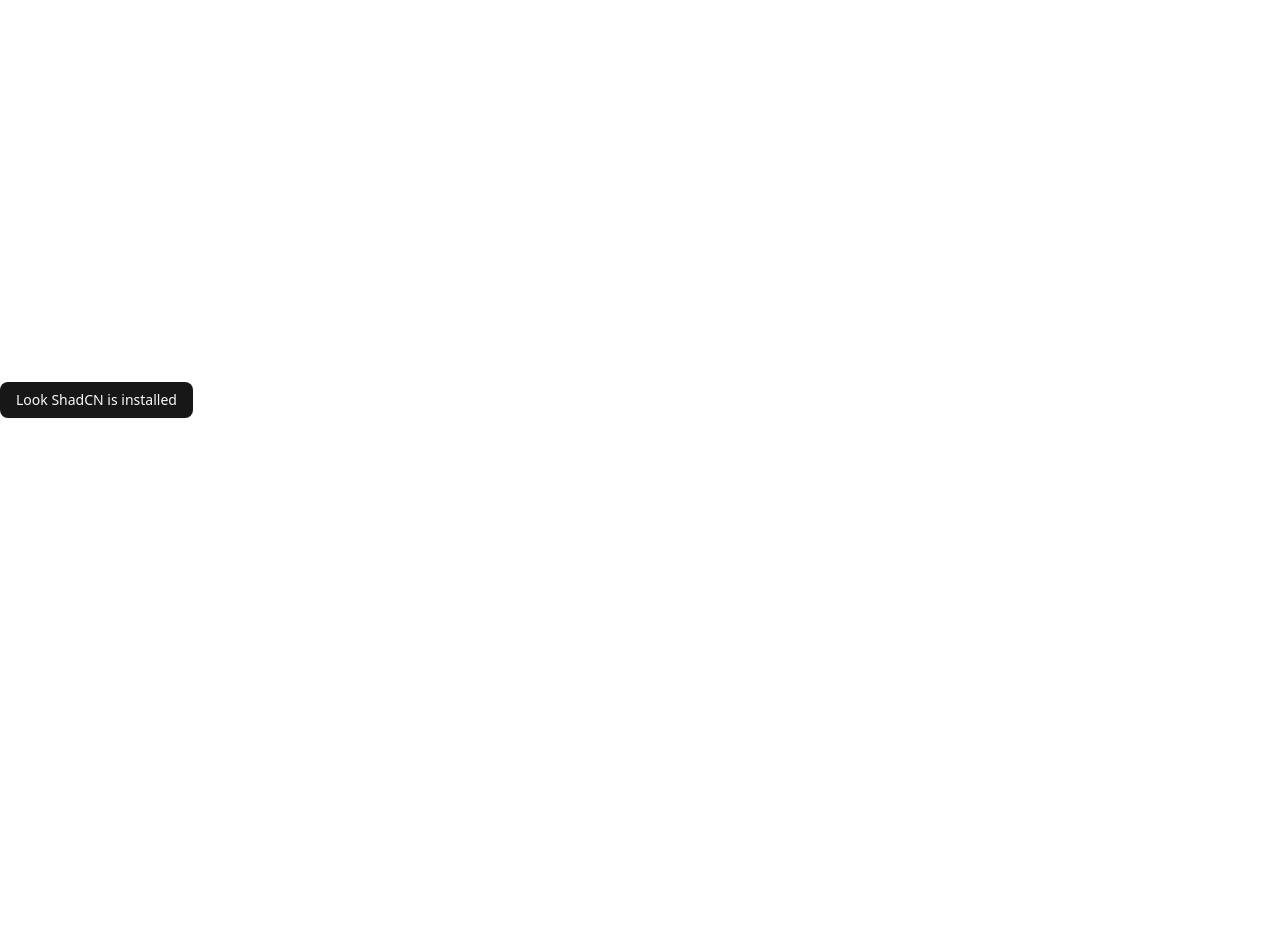
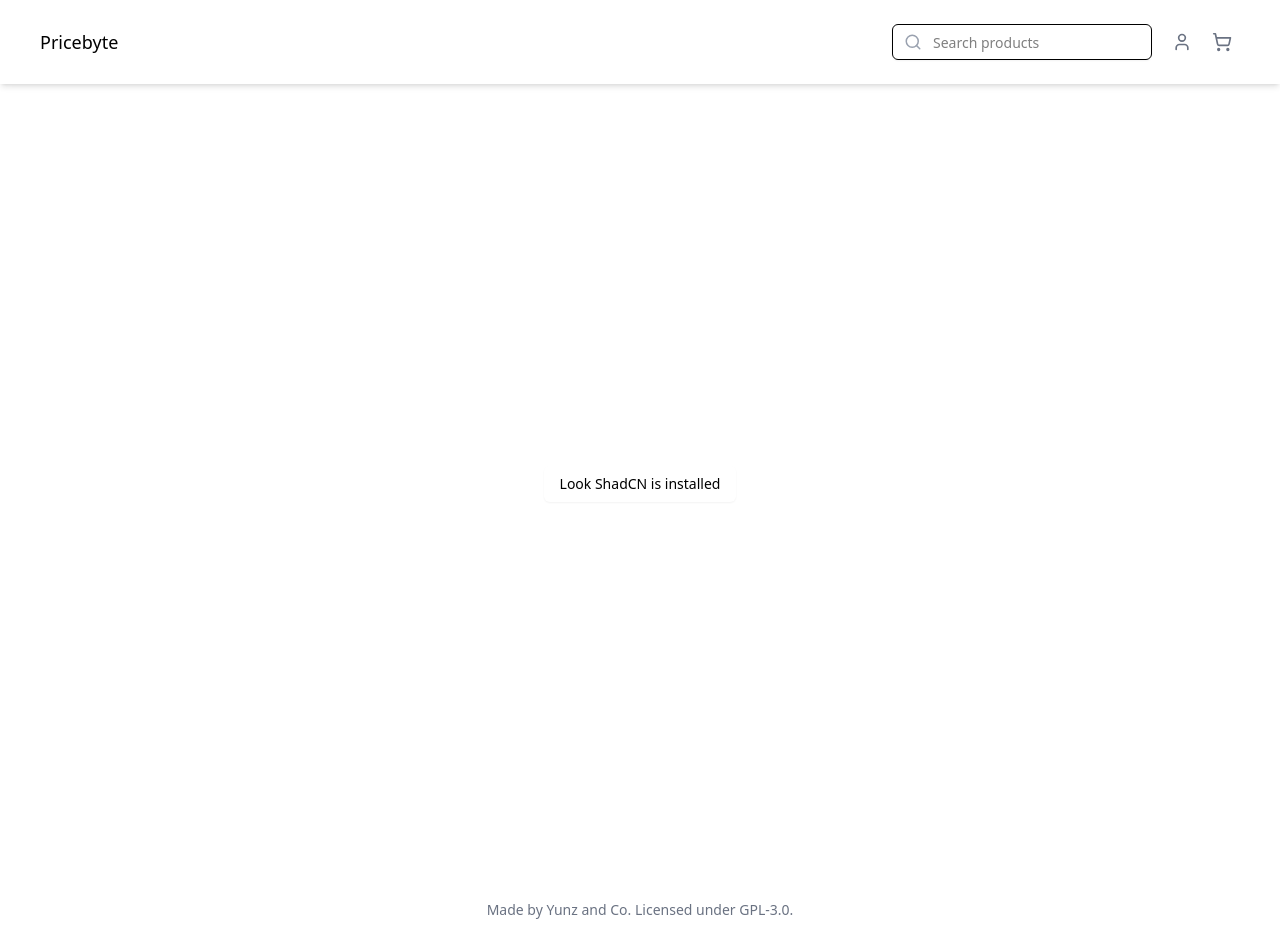
Before and after one commit to yunz-dev/pricebyte, a React (Vite) app in the folder frontend/: page / in a window 1280 px wide. Before the commit the page ends 800 px from the top, so only its background shows below. Built offline with nearby package versions, Linux system fonts and the light colour scheme.

Commit message:
fix: delete index.css contents and add header/footer to app.tsx

```diff
--- a/frontend/src/App.tsx
+++ b/frontend/src/App.tsx
@@ -1,9 +1,15 @@
 import { Button } from "@/components/ui/button"
+import Header from "./components/header"
+import Footer from "./components/footer"
 
 function App() {
   return (
-    <div className="flex flex-col items-center justify-center min-h-svh">
-      <Button>Look ShadCN is installed</Button>
+    <div className="w-full">
+      <Header/>
+      <div className="flex flex-col items-center justify-center w-full min-h-svh">
+        <Button>Look ShadCN is installed</Button>
+      </div>
+      <Footer />
     </div>
   )
 }
--- a/frontend/src/components/footer.tsx
+++ b/frontend/src/components/footer.tsx
@@ -2,8 +2,8 @@
 export default function Footer() {
     return (
       <footer className="text-gray-500 text-sm text-center py-4">
-          Made by <a href="https://github.com/yunz-dev/pricebyte" className="hover:underline">Yunz and Co. </a>
-          Licensed under <a href="https://opensource.org/license/gpl-3.0" className="hover:underline">GPL-3.0.</a>
+          Made by <a href="https://github.com/yunz-dev/pricebyte" className="hover:underline">Yunz and Co</a>.
+          Licensed under <a href="https://opensource.org/license/gpl-3.0" className="hover:underline">GPL-3.0</a>.
       </footer>
     );
 }
--- a/frontend/src/index.css
+++ b/frontend/src/index.css
@@ -9,155 +9,4 @@
   line-height: 1.5;
   font-weight: 400;
 
-  color-scheme: light dark;
-  color: rgba(255, 255, 255, 0.87);
-  background-color: #242424;
-
-  font-synthesis: none;
-  text-rendering: optimizeLegibility;
-  -webkit-font-smoothing: antialiased;
-  -moz-osx-font-smoothing: grayscale;
-  --background: oklch(1 0 0);
-  --foreground: oklch(0.145 0 0);
-  --card: oklch(1 0 0);
-  --card-foreground: oklch(0.145 0 0);
-  --popover: oklch(1 0 0);
-  --popover-foreground: oklch(0.145 0 0);
-  --primary: oklch(0.205 0 0);
-  --primary-foreground: oklch(0.985 0 0);
-  --secondary: oklch(0.97 0 0);
-  --secondary-foreground: oklch(0.205 0 0);
-  --muted: oklch(0.97 0 0);
-  --muted-foreground: oklch(0.556 0 0);
-  --accent: oklch(0.97 0 0);
-  --accent-foreground: oklch(0.205 0 0);
-  --destructive: oklch(0.577 0.245 27.325);
-  --destructive-foreground: oklch(0.577 0.245 27.325);
-  --border: oklch(0.922 0 0);
-  --input: oklch(0.922 0 0);
-  --ring: oklch(0.708 0 0);
-  --chart-1: oklch(0.646 0.222 41.116);
-  --chart-2: oklch(0.6 0.118 184.704);
-  --chart-3: oklch(0.398 0.07 227.392);
-  --chart-4: oklch(0.828 0.189 84.429);
-  --chart-5: oklch(0.769 0.188 70.08);
-  --radius: 0.625rem;
-  --sidebar: oklch(0.985 0 0);
-  --sidebar-foreground: oklch(0.145 0 0);
-  --sidebar-primary: oklch(0.205 0 0);
-  --sidebar-primary-foreground: oklch(0.985 0 0);
-  --sidebar-accent: oklch(0.97 0 0);
-  --sidebar-accent-foreground: oklch(0.205 0 0);
-  --sidebar-border: oklch(0.922 0 0);
-  --sidebar-ring: oklch(0.708 0 0);
 }
-
-a {
-  font-weight: 500;
-  color: #646cff;
-  text-decoration: inherit;
-}
-a:hover {
-  color: #535bf2;
-}
-
-body {
-  margin: 0;
-  display: flex;
-  place-items: center;
-  min-width: 320px;
-  min-height: 100vh;
-}
-
-@media (prefers-color-scheme: light) {
-  :root {
-    color: #213547;
-    background-color: #ffffff;
-  }
-  a:hover {
-    color: #747bff;
-  }
-}
-
-.dark {
-  --background: oklch(0.145 0 0);
-  --foreground: oklch(0.985 0 0);
-  --card: oklch(0.145 0 0);
-  --card-foreground: oklch(0.985 0 0);
-  --popover: oklch(0.145 0 0);
-  --popover-foreground: oklch(0.985 0 0);
-  --primary: oklch(0.985 0 0);
-  --primary-foreground: oklch(0.205 0 0);
-  --secondary: oklch(0.269 0 0);
-  --secondary-foreground: oklch(0.985 0 0);
-  --muted: oklch(0.269 0 0);
-  --muted-foreground: oklch(0.708 0 0);
-  --accent: oklch(0.269 0 0);
-  --accent-foreground: oklch(0.985 0 0);
-  --destructive: oklch(0.396 0.141 25.723);
-  --destructive-foreground: oklch(0.637 0.237 25.331);
-  --border: oklch(0.269 0 0);
-  --input: oklch(0.269 0 0);
-  --ring: oklch(0.439 0 0);
-  --chart-1: oklch(0.488 0.243 264.376);
-  --chart-2: oklch(0.696 0.17 162.48);
-  --chart-3: oklch(0.769 0.188 70.08);
-  --chart-4: oklch(0.627 0.265 303.9);
-  --chart-5: oklch(0.645 0.246 16.439);
-  --sidebar: oklch(0.205 0 0);
-  --sidebar-foreground: oklch(0.985 0 0);
-  --sidebar-primary: oklch(0.488 0.243 264.376);
-  --sidebar-primary-foreground: oklch(0.985 0 0);
-  --sidebar-accent: oklch(0.269 0 0);
-  --sidebar-accent-foreground: oklch(0.985 0 0);
-  --sidebar-border: oklch(0.269 0 0);
-  --sidebar-ring: oklch(0.439 0 0);
-}
-
-@theme inline {
-  --color-background: var(--background);
-  --color-foreground: var(--foreground);
-  --color-card: var(--card);
-  --color-card-foreground: var(--card-foreground);
-  --color-popover: var(--popover);
-  --color-popover-foreground: var(--popover-foreground);
-  --color-primary: var(--primary);
-  --color-primary-foreground: var(--primary-foreground);
-  --color-secondary: var(--secondary);
-  --color-secondary-foreground: var(--secondary-foreground);
-  --color-muted: var(--muted);
-  --color-muted-foreground: var(--muted-foreground);
-  --color-accent: var(--accent);
-  --color-accent-foreground: var(--accent-foreground);
-  --color-destructive: var(--destructive);
-  --color-destructive-foreground: var(--destructive-foreground);
-  --color-border: var(--border);
-  --color-input: var(--input);
-  --color-ring: var(--ring);
-  --color-chart-1: var(--chart-1);
-  --color-chart-2: var(--chart-2);
-  --color-chart-3: var(--chart-3);
-  --color-chart-4: var(--chart-4);
-  --color-chart-5: var(--chart-5);
-  --radius-sm: calc(var(--radius) - 4px);
-  --radius-md: calc(var(--radius) - 2px);
-  --radius-lg: var(--radius);
-  --radius-xl: calc(var(--radius) + 4px);
-  --color-sidebar: var(--sidebar);
-  --color-sidebar-foreground: var(--sidebar-foreground);
-  --color-sidebar-primary: var(--sidebar-primary);
-  --color-sidebar-primary-foreground: var(--sidebar-primary-foreground);
-  --color-sidebar-accent: var(--sidebar-accent);
-  --color-sidebar-accent-foreground: var(--sidebar-accent-foreground);
-  --color-sidebar-border: var(--sidebar-border);
-  --color-sidebar-ring: var(--sidebar-ring);
-}
-
-@layer base {
-  * {
-    @apply border-border outline-ring/50;
-  }
-  body {
-    @apply bg-background text-foreground;
-  }
-}
```
